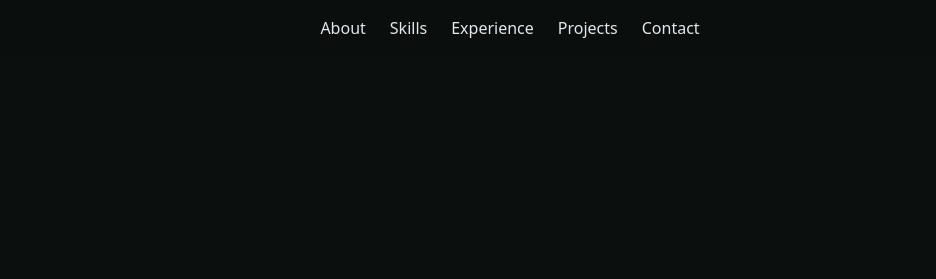
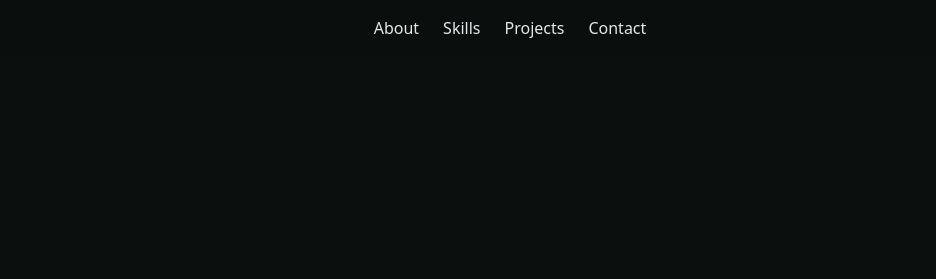
Before and after one commit to KAR-SONS/Diana_Portfolio, a plain HTML site: page index.html in a window 1280 px wide. Shown: the top 279 px of the page, without its empty margins (130-1066 px from the left). Drawn offline with nearby package versions, Linux system fonts and the light colour scheme.

Commit message:
added site icon

```diff
--- a/index.html
+++ b/index.html
@@ -3,6 +3,7 @@
 <head>
   <meta charset="UTF-8" />
   <meta name="viewport" content="width=device-width, initial-scale=1.0"/>
+  <link rel="icon" href="./assets/diana.svg" type="image/svg+xml">
   <title>Diana Nthenya Portfolio</title>
   <script src="https://cdn.tailwindcss.com"></script>
   <link href="https://unpkg.com/aos@2.3.4/dist/aos.css" rel="stylesheet">
@@ -35,7 +36,6 @@
   <div class="max-w-6xl mx-auto px-6 py-4 flex justify-center space-x-6 text-s">
     <a href="#about" class="hover:text-accent nav-link">About</a>
     <a href="#skills" class="hover:text-accent nav-link">Skills</a>
-    <a href="#experience" class="hover:text-accent nav-link">Experience</a>
     <a href="#projects" class="hover:text-accent nav-link">Projects</a>
     <a href="#contact" class="hover:text-accent nav-link">Contact</a>
   </div>
```
Also changed, not shown: assets/diana.svg (added).
